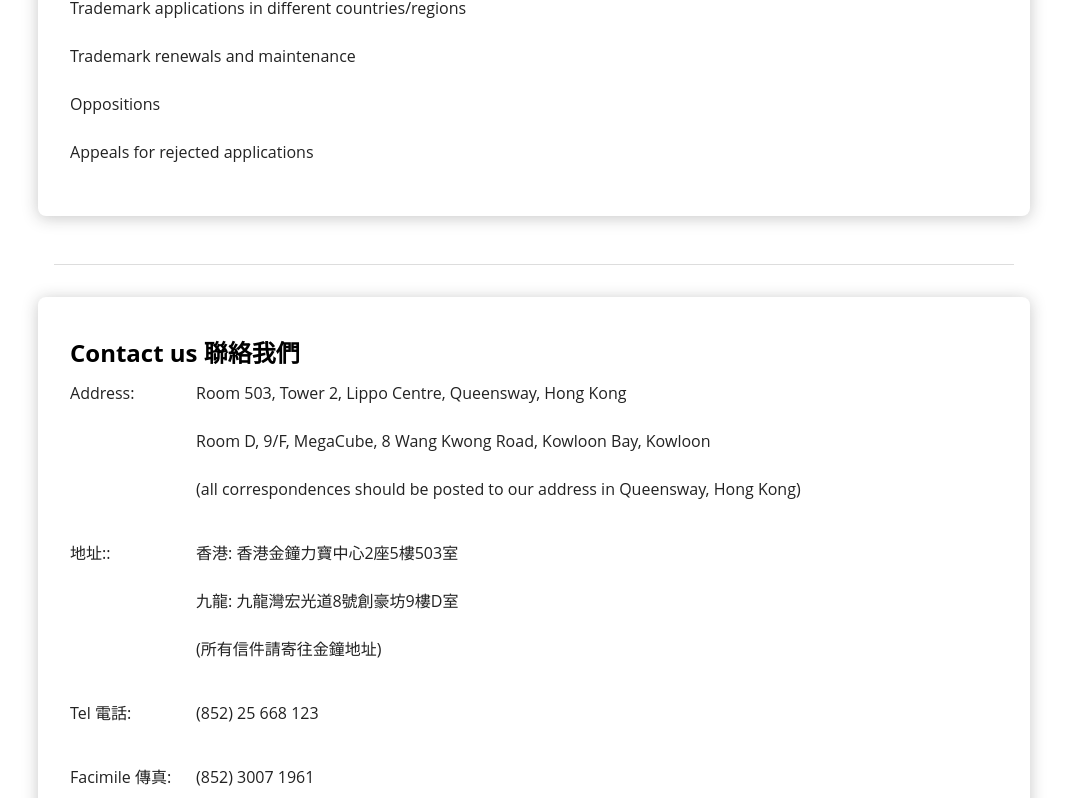
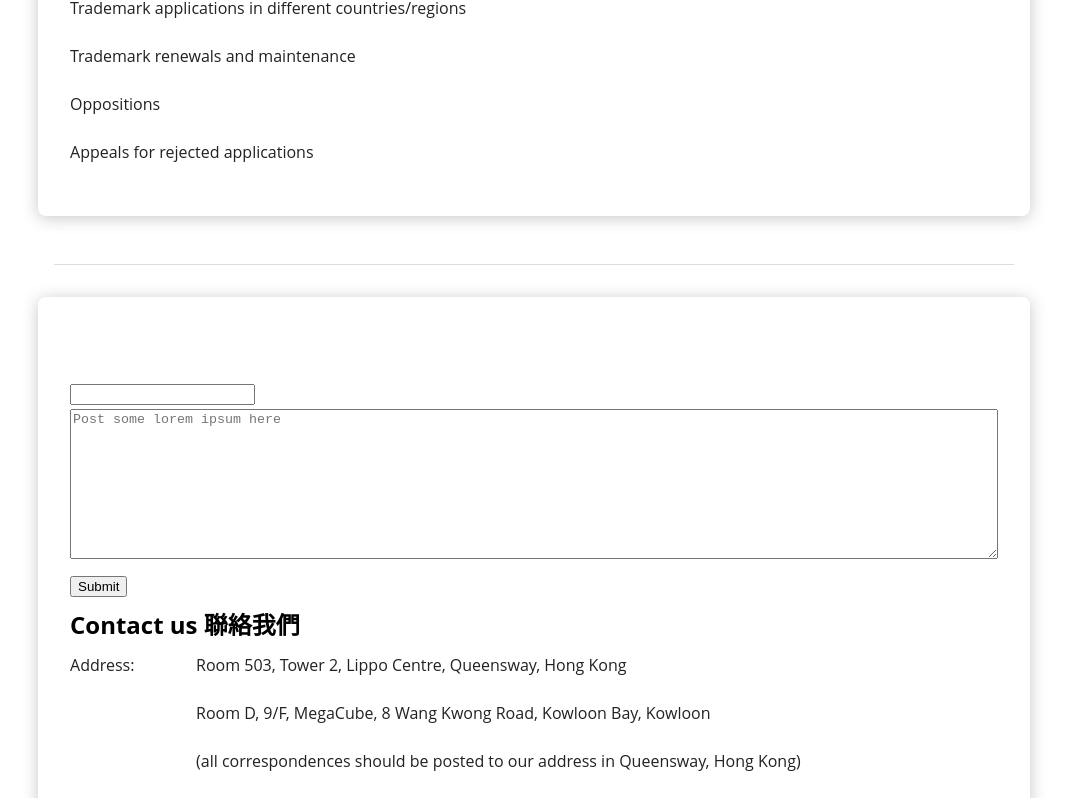
Before and after one commit to oliviam20/StandardTrademark, a React (Create React App) app: page / in a window 1280 px wide. Shown: the part 1604-2402 px from the top of the page, without its empty margins (106-1173 px from the left). Built offline with nearby package versions, Linux system fonts and the light colour scheme.

Commit message:
Add EmailJs and form to App, wip

```diff
--- a/package.json
+++ b/package.json
@@ -7,6 +7,7 @@
     "@testing-library/react": "^11.1.0",
     "@testing-library/user-event": "^12.1.10",
     "classnames": "^2.2.6",
+    "emailjs-com": "^2.6.4",
     "node-sass": "^4.14.1",
     "prop-types": "^15.7.2",
     "react": "^17.0.1",
--- a/src/App/App.js
+++ b/src/App/App.js
@@ -5,6 +5,7 @@ import Card from "../components/Card/Card";
 import Contact from "../components/Contact/Contact";
 import Description from "../components/Description/Description";
 import Divider from "../components/Divider/Divider";
+import Form from "../components/Form/Form";
 import Header from "../components/Header/Header";
 import Paragraph from "../components/Paragraph/Paragraph";
 import SubHeading from "../components/SubHeading/SubHeading";
@@ -142,6 +143,7 @@ function App() {
 
       <section className="infoSection contactSection">
         <Card>
+          <Form />
           <Contact />
         </Card>
       </section>
--- /dev/null
+++ b/src/components/Form/Form.js
@@ -0,0 +1,77 @@
+import React, { useState } from "react";
+import emailjs from "emailjs-com";
+
+const Form = () => {
+  const [data, setData] = useState({
+    feedback: "",
+    name: "testingTEDDY",
+    email: "teddy@example.com",
+  });
+  const [feedback, setFeedback] = useState("");
+
+  const [testValue, setTestValue] = useState("");
+
+  const handleSubmit = (event) => {
+    const templateId = "template_gskw7pv";
+
+    sendFeedback(templateId, {
+      message: feedback,
+      from_name: data.name,
+      reply_to: data.email,
+      testValue: testValue,
+    });
+  };
+
+  const sendFeedback = (templateId, variables) => {
+    emailjs
+      .send(
+        "service_vw8nn8g",
+        templateId,
+        variables,
+        "user_J1738JYdqY8Ysg65novPf"
+      )
+      .then((res) => {
+        console.log("Email successfully sent!");
+      })
+      .catch((err) =>
+        console.error(
+          "Oh well, you failed. Here some thoughts on the error that occured:",
+          err
+        )
+      );
+  };
+
+  const handleChange = (event) => {
+    setFeedback(event.target.value);
+  };
+
+  const onTestChange = (event) => {
+    setTestValue(event.target.value);
+  };
+
+  return (
+    <form className="test-mailing">
+      <h1>Let's see if it works</h1>
+      <div>
+        <input id="test" onChange={onTestChange} value={testValue} />
+        <textarea
+          id="test-mailing"
+          name="test-mailing"
+          onChange={handleChange}
+          placeholder="Post some lorem ipsum here"
+          required
+          value={feedback}
+          style={{ width: "100%", height: "150px" }}
+        />
+      </div>
+      <input
+        type="button"
+        value="Submit"
+        className="btn btn--submit"
+        onClick={handleSubmit}
+      />
+    </form>
+  );
+};
+
+export default Form;
```
